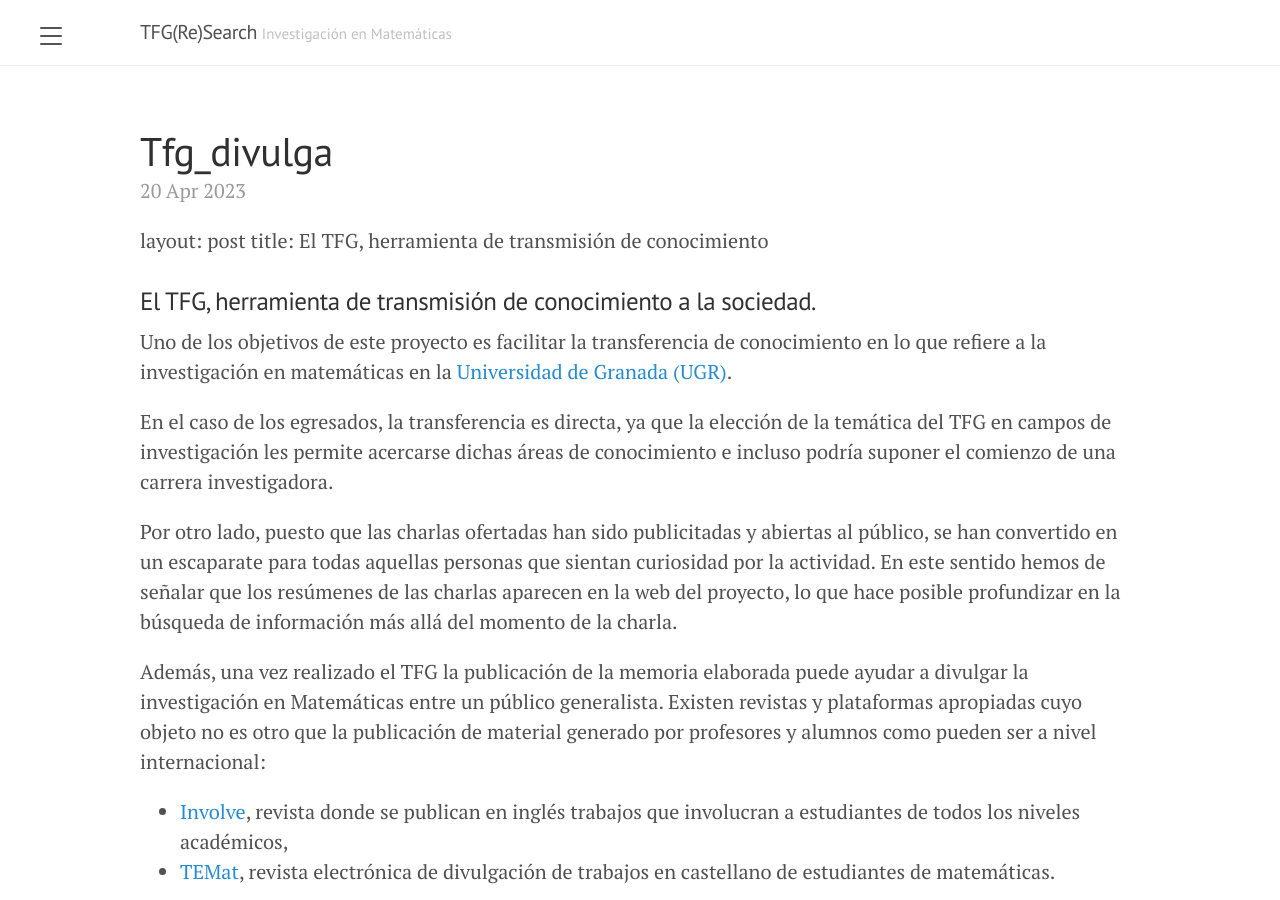
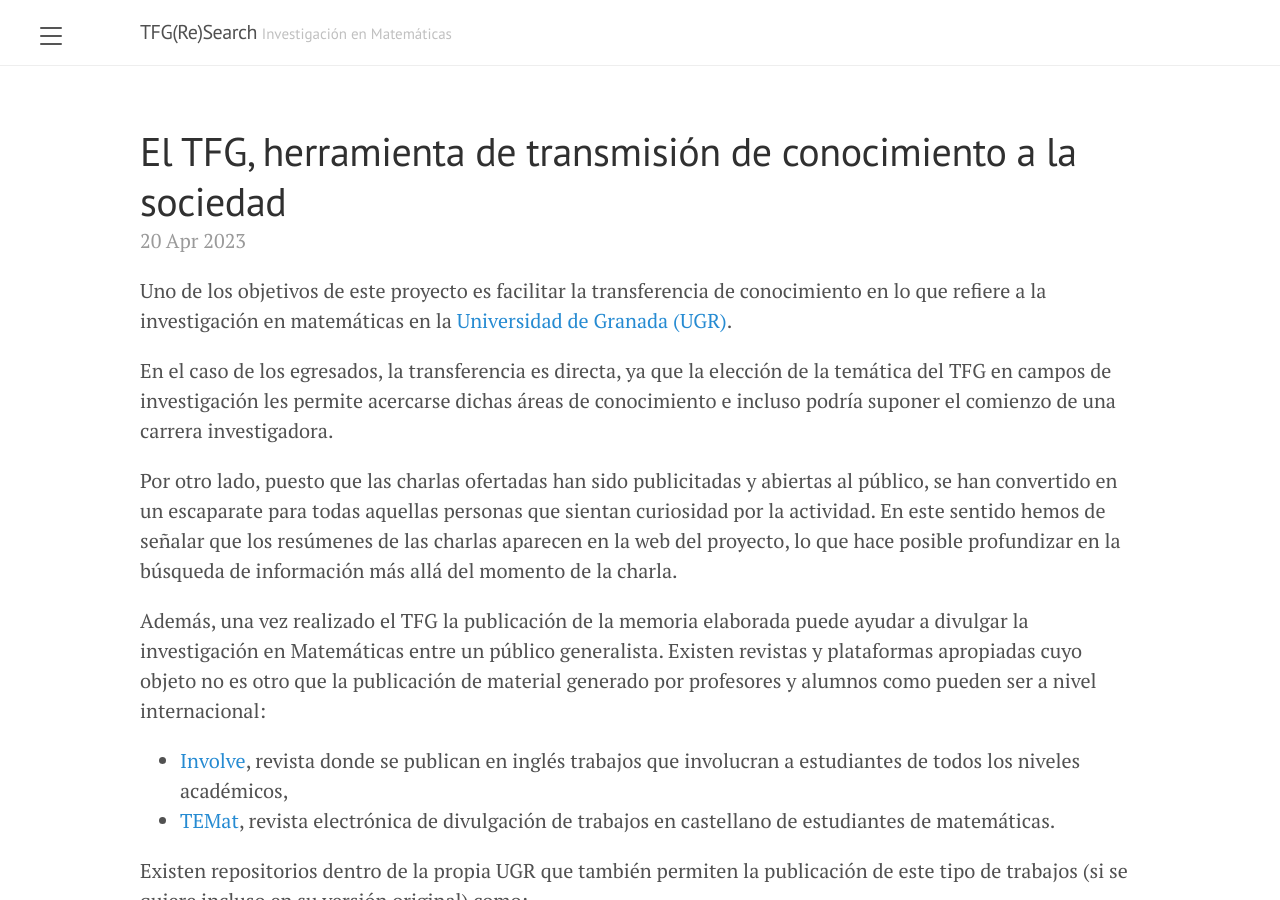
Before and after one commit to tfg-re-search/tfg-re-search.github.io, a Jekyll site: the page built from _posts/2023-04-20-TFG_Divulga.md, in a window 1280 px wide and 900 px high. Built offline with Jekyll 4.4.1, drawn with Linux system fonts in a browser that asks for light colours; our own code applies the rules of GitHub Pages for plain Markdown files.

Commit message:
Update 2023-04-20-TFG_Divulga.md

```diff
--- a/_posts/2023-04-20-TFG_Divulga.md
+++ b/_posts/2023-04-20-TFG_Divulga.md
@@ -1,7 +1,7 @@
+---
 layout: post
-title:  El TFG, herramienta de transmisión de conocimiento
-
-### El TFG, herramienta de transmisión de conocimiento a la sociedad.
+title: El TFG, herramienta de transmisión de conocimiento a la sociedad
+---
 
 Uno de los objetivos de  este proyecto es facilitar la transferencia de conocimiento en lo que refiere a la investigación en matemáticas en la [Universidad de Granada (UGR)](www.ugr.es).
 
```
